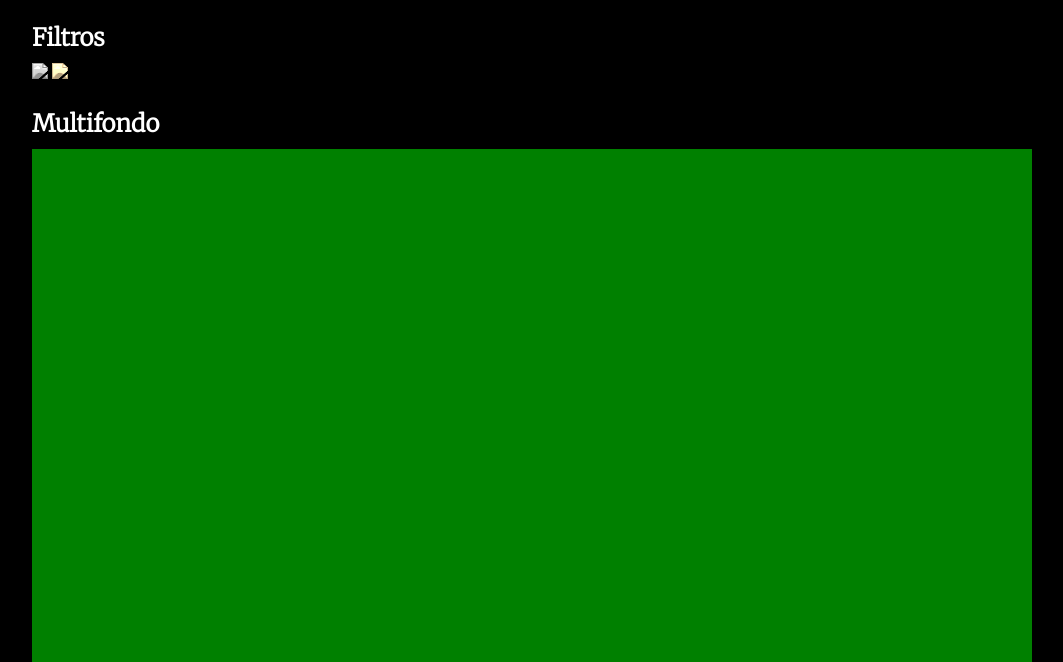
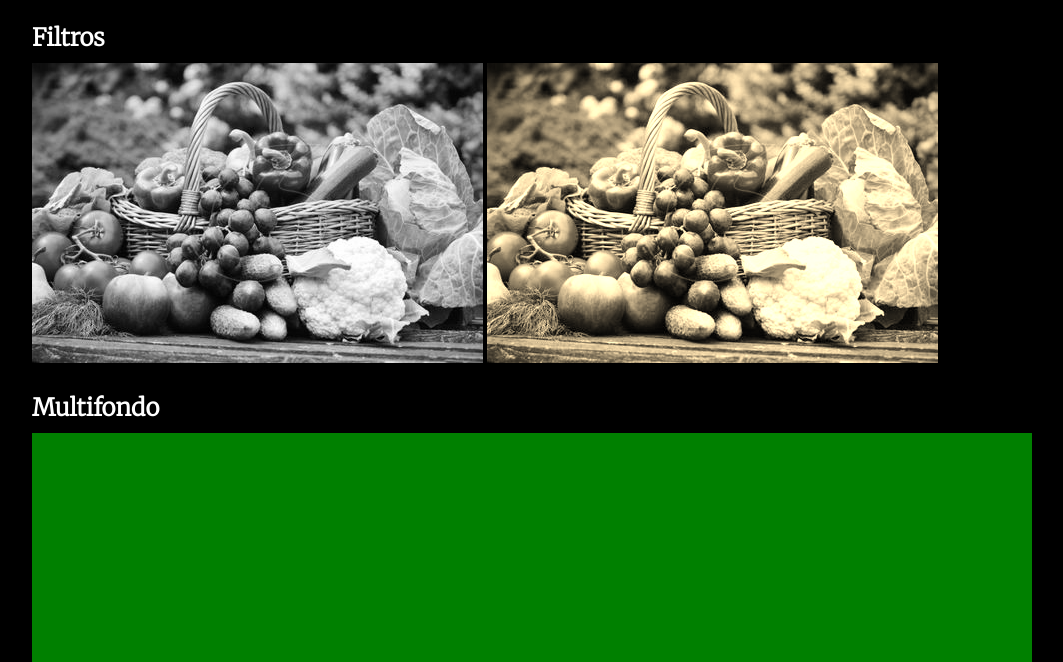
Before and after one commit to Camila-V8/ejerciciohtml, a plain HTML site: page index.html in a window 1280 px wide. Shown: the part 138-800 px from the top of the page, without its empty margins (128-1191 px from the left). Drawn offline with Linux system fonts and the light colour scheme; a web font is replaced by a local one.

Commit message:
Update index.html

```diff
--- a/index.html
+++ b/index.html
@@ -15,8 +15,8 @@
 			</ol>
 
 		<h2>Filtros</h2>
-		<img src="img/foto.jpg" class="filtro-grayscale">
-		<img src="img/foto.jpg" class="filtro-sepia">
+		<img src="foto.jpg" class="filtro-grayscale">
+		<img src="foto.jpg" class="filtro-sepia">
 
 
 		<h2>Multifondo</h2>
@@ -32,7 +32,7 @@
 		Donec gravida porttitor faucibus. Sed sapien justo, egestas in erat a, faucibus varius erat. Pellentesque laoreet velit urna, non eleifend nunc ornare vel. Pellentesque nec efficitur risus, quis commodo ipsum. Donec in pellentesque enim. Curabitur mattis felis a libero molestie interdum. Praesent rhoncus lacus vitae sem tincidunt accumsan. Quisque vitae molestie felis. Class aptent taciti sociosqu ad litora torquent per conubia nostra, per inceptos himenaeos. Donec eleifend vehicula elit, ac dictum enim suscipit porta.
 		</p>
 		<h2>Bordes redondeados</h2>
-		<img src="img/conejos.jpg" id="border">
+		<img src="conejos.jpg" id="border">
 
 		<h2>Transparencia</h2>
 		<div class="transparencia">Ejemplo de texto: A B C D E</div>
```
